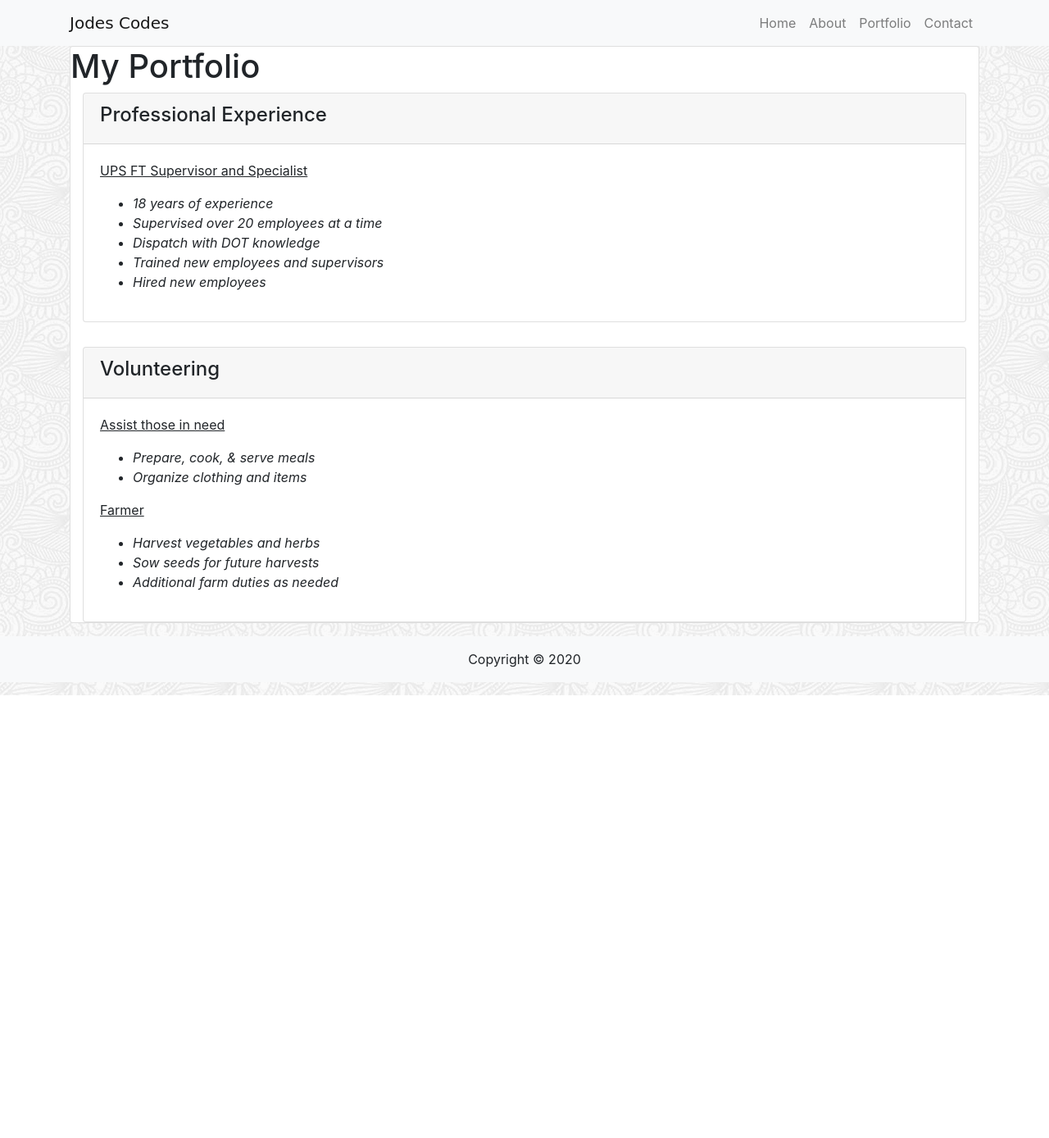
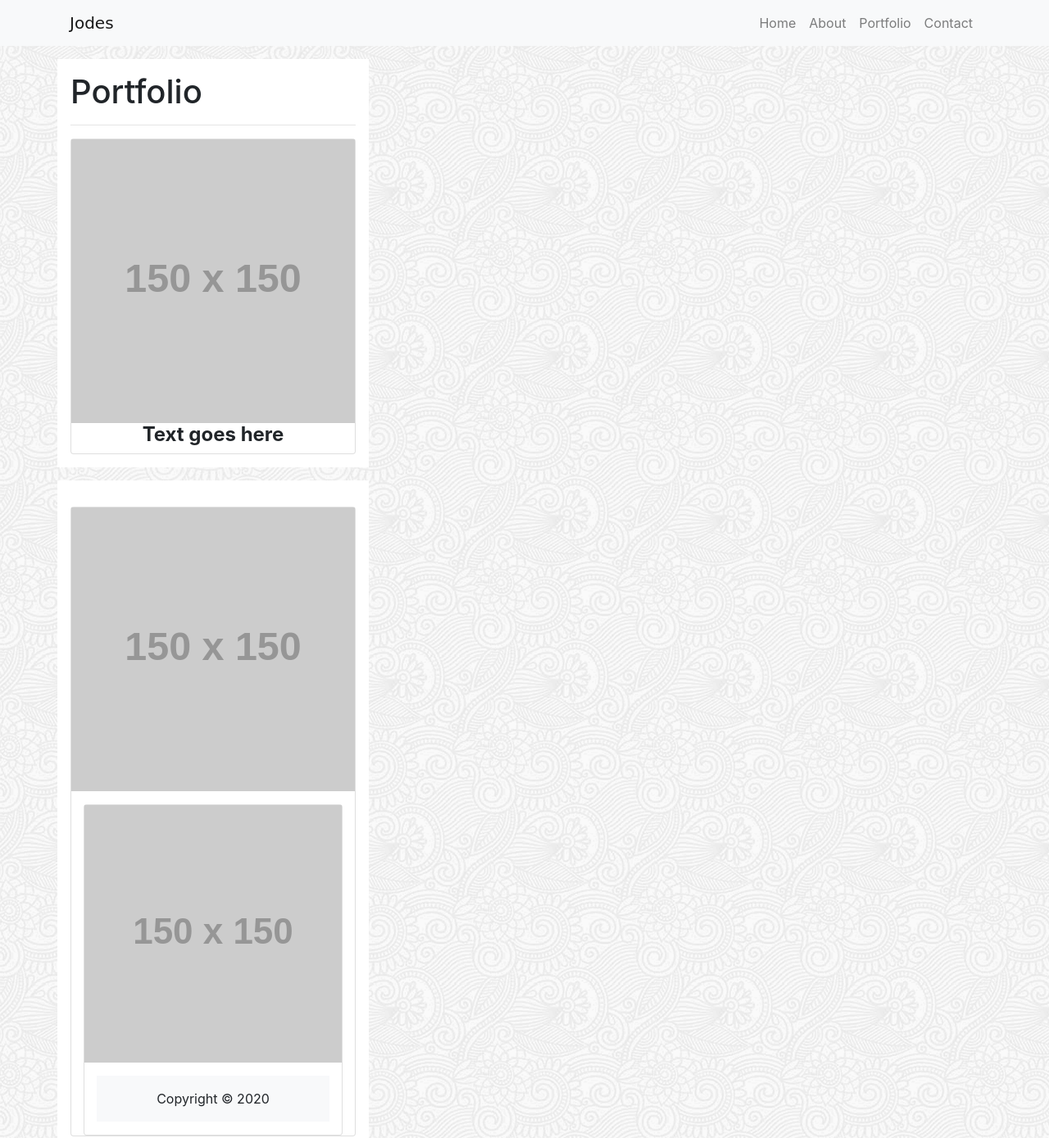
Before and after one commit to jmeggles/02_Bootstrap_CSS, a plain HTML site: page portfolio.html in a window 1280 px wide. Shown: the top 1388 px of the page at 82% size. Before the commit the page ends 848 px from the top, so only its background shows below. Drawn offline with nearby package versions, Linux system fonts and the light colour scheme; placeholder pictures from the web are drawn by us.

Commit message:
attempting to update portfolio page

```diff
--- a/portfolio.html
+++ b/portfolio.html
@@ -1,17 +1,17 @@
 <!DOCTYPE html>
 <html lang="en">
 <!-- copied from index page -->
+
 <head>
     <meta charset="UTF-8">
     <!-- added shrink to fit=no to be responsive-->
     <meta name="viewport" content="width=device-width, initial-scale=1.0 shrink-to-fit=no">
 
-    <title>Jodes Codes</title>
+    <title>Bootstrap homework about Jody Eggleston</title>
 
     <!-- outside resources -->
     <link rel="stylesheet" href="https://stackpath.bootstrapcdn.com/bootstrap/4.5.0/css/bootstrap.min.css"
-          integrity="sha384-9aIt2nRpC12Uk9gS9baDl411NQApFmC26EwAOH8WgZl5MYYxFfc+NcPb1dKGj7Sk"
-          crossorigin="anonymous">
+        integrity="sha384-9aIt2nRpC12Uk9gS9baDl411NQApFmC26EwAOH8WgZl5MYYxFfc+NcPb1dKGj7Sk" crossorigin="anonymous">
 
     <!-- local styles -->
     <link rel="stylesheet" href="./assets/css/style.css">
@@ -21,7 +21,7 @@
 <body>
     <nav class="navbar navbar-expand-lg navbar-light bg-light">
         <div class="container">
-            <a class="navbar-brand" href="index.html"> Jodes Codes </a>
+            <a class="navbar-brand" href="index.html">Jodes</a>
             <button class="navbar-toggler" type="button" data-toggle="collapse" data-target="#navbarNavAltMarkup"
                 aria-controls="navbarNavAltMarkup" aria-expanded="false" aria-label="Toggle navigation">
                 <span class="navbar-toggler-icon"></span>
@@ -36,29 +36,35 @@
             </div>
         </div>
     </nav>
-    <main class="container">
-        <section class="card">
-        <h1>My Portfolio</h1>
-            <div class="col-12">
-                <div class="card">
-                    <header class="card-header">
-                        <h4>Professional Experience</h4>
-                    </header>
-                    <div class="row"></div>
-                    <section class="card-body">
-                        <p><u>UPS FT Supervisor and Specialist</u></p>
-                        <ul>
-                            <li><i>18 years of experience</i></li>
-                            <li><i>Supervised over 20 employees at a time</i></li>
-                            <li><i>Dispatch with DOT knowledge</i></li>
-                            <li><i>Trained new employees and supervisors</i></li>
-                            <li><i>Hired new employees</i></li>
-                        </ul>
-                    </section>
+    <div class="container">
+        <div class="row">
+            <div class="col-4 bg-white mt-3 p-3">
+                <h1>Portfolio</h1>
+                <hr>
+                        <div class="card mt-3">
+                            <img src="https://via.placeholder.com/150" alt="placeholder">
+                            <div class="container text-center">
+                                <h4><b>Text goes here</b></h4>
                             </div>
                         </div>
                     </div>
-        <div class="col-12">
+                </div>
+            </div>
+        </div>
+    </div>
+    </div>
+    <div class="container">
+        <div class="row">
+            <div class="col-4 bg-white mt-3 p-3">
+                <div class="card mt-3">
+                    <img src="https://via.placeholder.com/150" alt="placeholder">
+                    <div class="container">
+                        <div class="row">
+                    <div class="container text-center">
+                        <div class="card mt-3">
+                            <img src="https://via.placeholder.com/150" alt="placeholder">
+                            <div class="container text-center">
+        <!--
                     <main class="card" style="margin-top: 30px;">
             <header class="card-header">
                 <h4>Volunteering</h4>
@@ -77,9 +83,8 @@
                 </ul>
             </section>
         </main>
-        </div>
-        </section>
-    </main>
+         -->
+
     <footer class="footer bg-light">
         <div class="container text-center">
             <p class="pt-3 pb-3 mt-3">Copyright © 2020</p>
```
Also changed, not shown: about.html (+2 -2 lines), contact.html (+2 -2 lines), index.html (+2 -2 lines), 1 other file. Lines whose indentation alone changed are shown as unchanged.
